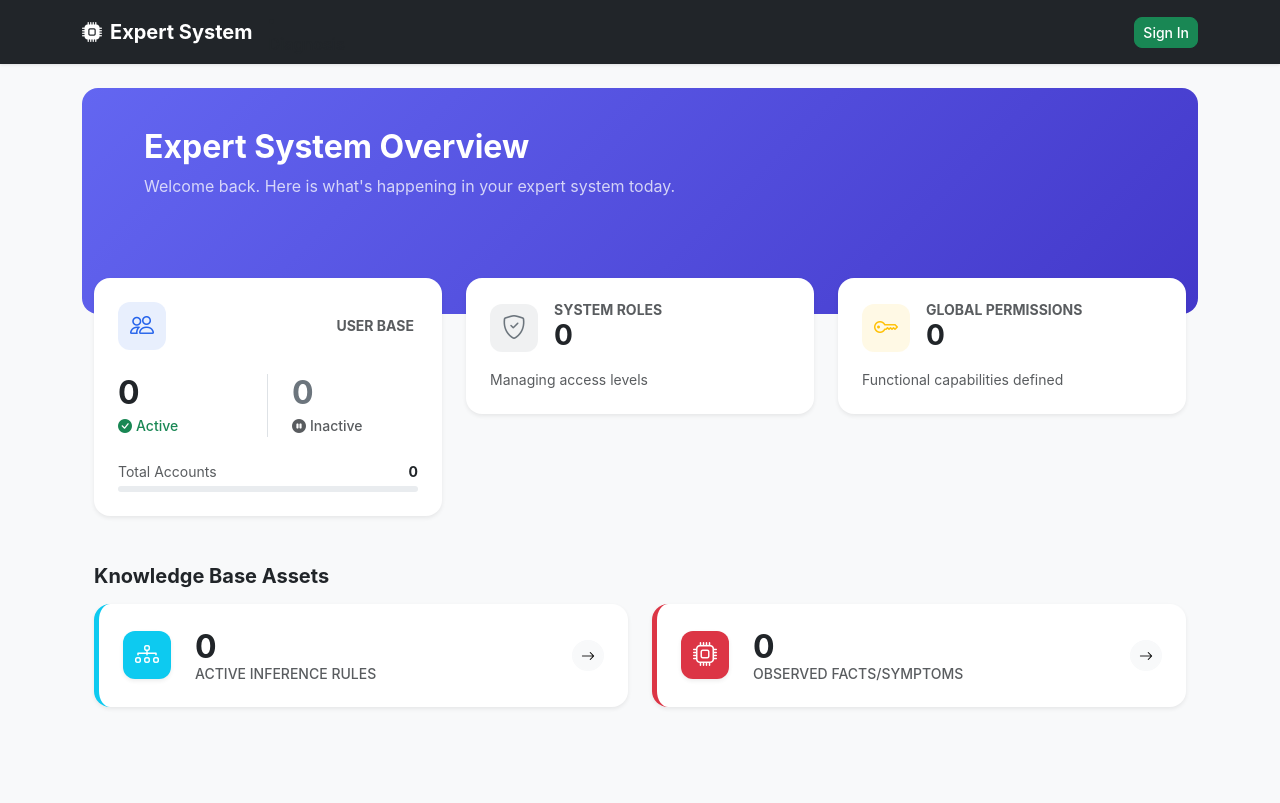
After one commit to Henglay699/Week4_5, a Flask app: page /dashboard/ in a window 1280 px wide. The commit adds this page. Run offline with Flask 3, Linux system fonts and the light colour scheme; data that the repository does not hold is empty.

Commit message:
AddDashBoard

```diff
--- a/app/__init__.py
+++ b/app/__init__.py
@@ -13,7 +13,7 @@ def create_app(config_class: type[Config] = Config):
     csrf.init_app(app)
     login_manager.init_app(app)
 
-    login_manager.login_view = "auth.login"
+    login_manager.login_view = "auth.login" # type: ignore
     login_manager.login_message = "Please login to access this page."
     login_manager.login_message_category = "warning"
 
@@ -29,6 +29,7 @@ def create_app(config_class: type[Config] = Config):
     from app.routes.fact_routes import fact_bp
     from app.routes.rule_routes import rule_bp
     from app.routes.diagnosis_routes import diag_bp
+    from app.routes.dashboard_routes import dashboard_bp
     app.register_blueprint(user_bp)
     app.register_blueprint(role_bp)
     app.register_blueprint(permission_bp)
@@ -36,13 +37,14 @@ def create_app(config_class: type[Config] = Config):
     app.register_blueprint(fact_bp)
     app.register_blueprint(rule_bp)
     app.register_blueprint(diag_bp)
+    app.register_blueprint(dashboard_bp)
 
 
     @app.route("/")
     def home():
         if current_user.is_authenticated:
             if current_user.has_role("Admin"):
-                return redirect(url_for("users.index"))
+                return redirect(url_for("dashboard.index"))
 
             elif current_user.has_role("Expert"):
                 return redirect(url_for("facts.index"))
--- a/app/routes/__init__.py
+++ b/app/routes/__init__.py
@@ -5,6 +5,7 @@ from .rule_routes import rule_bp
 from .fact_routes import fact_bp
 from .diagnosis_routes import diag_bp
 from .permission_routes import permission_bp
+from .dashboard_routes import dashboard_bp
 
 __all__=[
     "user_bp",
@@ -14,4 +15,5 @@ __all__=[
     "rule_bp",
     "fact_bp",
     "diag_bp",
+    "dashboard_bp"
 ]
--- a/app/routes/auth_routes.py
+++ b/app/routes/auth_routes.py
@@ -29,7 +29,7 @@ def login():
             login_user(user)
             if user.has_role("Admin"):
                 flash("Logged in Successgfully.","success")
-                return redirect(url_for("users.index"))
+                return redirect(url_for("dashboard.index"))
             elif user.has_role("Expert"):
                 flash("Logged in Successgfully.","success")
                 return redirect(url_for("rules.index"))
--- /dev/null
+++ b/app/routes/dashboard_routes.py
@@ -0,0 +1,32 @@
+
+from flask import Blueprint, render_template, redirect, url_for
+from flask_login import login_required
+from app.decorator_method.role_perm_decorator import role_required
+from app.services.user_service import UserService
+from app.services.role_service import RoleService
+from app.services.permission_service import PermissionService
+from app.services.rule_service import RuleService
+from app.services.fact_service import FactService
+
+
+dashboard_bp = Blueprint('dashboard', __name__, url_prefix='/dashboard')
+@login_required
+@role_required('Admin')
+@dashboard_bp.route('/')
+def index():
+    user_count = UserService.count_all_users()
+    user_inactive = UserService.count_inactive_users()
+    user_is_active = UserService.count_active_users()
+    role_count = RoleService.count_roles()
+    permission_count = PermissionService.count_permissions()
+    rule_count = RuleService.count_rules()
+    fact_count = FactService.count_facts()
+
+    return render_template('dashboard/dashboard.html',
+                            user_count=user_count,
+                            user_is_active=user_is_active,
+                            user_inactive=user_inactive,
+                            role_count=role_count,
+                            permission_count=permission_count,
+                            rule_count=rule_count,
+                            fact_count=fact_count)
--- a/app/services/fact_service.py
+++ b/app/services/fact_service.py
@@ -7,6 +7,10 @@ class FactService:
     @staticmethod
     def get_fact_all() -> List[Fact]:
         return Fact.query.order_by(Fact.id.asc()).all()
+
+    @staticmethod
+    def count_facts() -> int:
+        return Fact.query.count()
 
     @staticmethod
     def get_fact_by_id(rule_id: int) -> Optional[Fact]:
--- a/app/services/permission_service.py
+++ b/app/services/permission_service.py
@@ -7,6 +7,10 @@ class PermissionService:
     @staticmethod
     def get_permission_all() -> List[Permission]:
         return Permission.query.order_by(Permission.code.asc()).all()
+
+    @staticmethod
+    def count_permissions() -> int:
+        return Permission.query.count()
 
     @staticmethod
     def get_permission_by_id(permission_id: int) -> Optional[Permission]:
--- /dev/null
+++ b/app/templates/dashboard/dashboard.html
@@ -0,0 +1,168 @@
+{% extends "layouts/base.html" %}
+
+{% block content %}
+<style>
+    :root {
+        --dash-bg: #f8f9fa;
+        --card-radius: 16px;
+        --primary-gradient: linear-gradient(135deg, #6366f1 0%, #4338ca 100%);
+    }
+
+    body {
+        background-color: var(--dash-bg);
+    }
+
+    .stat-card {
+        border: none;
+        border-radius: var(--card-radius);
+        transition: transform 0.3s ease, box-shadow 0.3s ease;
+        overflow: hidden;
+    }
+
+    .stat-card:hover {
+        transform: translateY(-5px);
+        box-shadow: 0 10px 20px rgba(0, 0, 0, 0.05) !important;
+    }
+
+    .icon-box {
+        width: 48px;
+        height: 48px;
+        border-radius: 12px;
+        display: flex;
+        align-items: center;
+        justify-content: center;
+        font-size: 1.5rem;
+    }
+
+    .header-gradient {
+        background: var(--primary-gradient);
+        color: white;
+        padding: 40px 0 100px 50px;
+        margin-bottom: -60px;
+        border-radius: 16px;
+    }
+</style>
+
+<div class="header-gradient">
+    <div class="container">
+        <h2 class="fw-bold">Expert System Overview</h2>
+        <p class="opacity-75">Welcome back. Here is what's happening in your expert system today.</p>
+    </div>
+</div>
+
+<div class="container pb-5">
+    <div class="row g-4 mb-4">
+        <div class="col-xl-4 col-md-6">
+            <div class="card stat-card shadow-sm h-100">
+                <div class="card-body p-4">
+                    <div class="d-flex align-items-center justify-content-between mb-4">
+                        <div class="icon-box bg-primary bg-opacity-10 text-primary">
+                            <i class="bi bi-people"></i>
+                        </div>
+                        <div class="text-end">
+                            <h6 class="text-muted mb-0 text-uppercase px-1 small fw-bold">User Base</h6>
+                        </div>
+                    </div>
+
+                    <div class="row align-items-center">
+                        <div class="col-6 border-end">
+                            <h2 class="fw-bold mb-0">{{ user_is_active }}</h2>
+                            <span class="text-success small fw-medium">
+                                <i class="bi bi-check-circle-fill me-1"></i>Active
+                            </span>
+                        </div>
+                        <div class="col-6 ps-4">
+                            <h2 class="fw-bold mb-0 text-secondary">{{ user_inactive }}</h2>
+                            <span class="text-muted small fw-medium">
+                                <i class="bi bi-pause-circle-fill me-1"></i>Inactive
+                            </span>
+                        </div>
+                    </div>
+
+                    <div class="mt-4">
+                        <div class="d-flex justify-content-between small mb-1">
+                            <span class="text-muted">Total Accounts</span>
+                            <span class="fw-bold">{{ user_count }}</span>
+                        </div>
+                        <div class="progress" style="height: 6px; border-radius: 10px;">
+                            <div class="progress-bar bg-primary" role="progressbar"
+                                style="width: {{ (user_is_active / user_count * 100)|round if user_count > 0 else 0 }}%">
+                            </div>
+                        </div>
+                    </div>
+                </div>
+            </div>
+        </div>
+
+        <div class="col-xl-4 col-md-6">
+            <div class="card stat-card shadow-sm">
+                <div class="card-body p-4">
+                    <div class="d-flex align-items-center mb-3">
+                        <div class="icon-box bg-secondary bg-opacity-10 text-secondary me-3">
+                            <i class="bi bi-shield-check"></i>
+                        </div>
+                        <div>
+                            <h6 class="text-muted mb-0 text-uppercase small fw-bold">System Roles</h6>
+                            <h3 class="fw-bold mb-0">{{ role_count }}</h3>
+                        </div>
+                    </div>
+                    <p class="text-muted small mb-0 mt-2">Managing access levels</p>
+                </div>
+            </div>
+        </div>
+
+        <div class="col-xl-4 col-md-6">
+            <div class="card stat-card shadow-sm">
+                <div class="card-body p-4">
+                    <div class="d-flex align-items-center mb-3">
+                        <div class="icon-box bg-warning bg-opacity-10 text-warning me-3">
+                            <i class="bi bi-key"></i>
+                        </div>
+                        <div>
+                            <h6 class="text-muted mb-0 text-uppercase small fw-bold">Global Permissions</h6>
+                            <h3 class="fw-bold mb-0">{{ permission_count }}</h3>
+                        </div>
+                    </div>
+                    <p class="text-muted small mb-0 mt-2">Functional capabilities defined</p>
+                </div>
+            </div>
+        </div>
+    </div>
+
+    <h5 class="fw-bold mb-3 mt-5">Knowledge Base Assets</h5>
+
+    <div class="row g-4">
+        <div class="col-md-6">
+            <div class="card stat-card shadow-sm border-start border-info border-5">
+                <div class="card-body p-4 d-flex align-items-center">
+                    <div class="icon-box bg-info text-white me-4 shadow-sm">
+                        <i class="bi bi-diagram-3"></i>
+                    </div>
+                    <div>
+                        <h2 class="fw-bold mb-0">{{ rule_count }}</h2>
+                        <h6 class="text-muted text-uppercase small mb-0">Active Inference Rules</h6>
+                    </div>
+                    <a href="{{ url_for('rules.index') }}" class="ms-auto btn btn-light btn-sm rounded-circle"><i
+                            class="bi bi-arrow-right"></i></a>
+                </div>
+            </div>
+        </div>
+
+        <div class="col-md-6">
+            <div class="card stat-card shadow-sm border-start border-danger border-5">
+                <div class="card-body p-4 d-flex align-items-center">
+                    <div class="icon-box bg-danger text-white me-4 shadow-sm">
+                        <i class="bi bi-cpu"></i>
+                    </div>
+                    <div>
+                        <h2 class="fw-bold mb-0">{{ fact_count }}</h2>
+                        <h6 class="text-muted text-uppercase small mb-0">Observed Facts/Symptoms</h6>
+                    </div>
+                    <a href="{{ url_for('facts.index') }}" class="ms-auto btn btn-light btn-sm rounded-circle"><i
+                            class="bi bi-arrow-right"></i></a>
+                </div>
+            </div>
+        </div>
+    </div>
+</div>
+{% endblock %}
--- a/app/templates/layouts/base.html
+++ b/app/templates/layouts/base.html
@@ -19,15 +19,24 @@
 <body>
     <nav class="navbar navbar-expand-lg navbar-dark bg-dark sticky-top mb-4">
         <div class="container">
-            <a class="navbar-brand fw-bold d-flex align-items-center" href="{{ url_for('diagnosis.diagnose') }}">
-                <i class="bi bi-cpu-fill me-2"></i> Expert System
-            </a>
-            {% if current_user.is_authenticated%}
+            {% if current_user.is_authenticated %}
+                {% if current_user.has_role("Admin") or current_user.has_role('Expert')%}
+                    <a class="navbar-brand fw-bold d-flex align-items-center" href="{{ url_for('dashboard.index') }}">
+                        <i class="bi bi-cpu-fill me-2"></i> Expert System
+                    </a>
+                {% endif %}
+            {% else %}
+                <a class="navbar-brand fw-bold d-flex align-items-center" href="{{ url_for('diagnosis.diagnose') }}">
+                    <i class="bi bi-cpu-fill me-2"></i> Expert System
+                </a>
+            {% endif %}
+
+            {% if current_user.is_authenticated %}
             <div class="collapse navbar-collapse" id="navbarMain">
                 <ul class="navbar-nav me-auto">
                     {% if current_user.has_role('Admin') %}
                     <li class="nav-item">
-                        <a class="nav-link fw-semibold " href="#">Dashboard</a>
+                        <a class="nav-link fw-semibold {% if request.blueprint == 'dashboard' %}text-warning{% endif %}" href="{{ url_for('dashboard.index') }}">Dashboard</a>
                     </li>
                     <li class="nav-item dropdown">
                         <a class="nav-link dropdown-toggle fw-semibold {% if request.blueprint == 'users'
@@ -46,8 +55,8 @@
                                     {% if request.blueprint == 'rules' or request.blueprint == 'facts' %}text-warning{% endif %}"
                                      href="#" data-bs-toggle="dropdown">Knowledge Base</a>
                         <ul class="dropdown-menu shadow-sm">
-                            <li><a class="dropdown-item" href="{{ url_for('rules.index') }}"><i class="bi bi-key me-2"></i>Rules</a></li>
-                            <li><a class="dropdown-item" href="{{ url_for('facts.index') }}"><i class="bi bi-key me-2"></i>Facts</a></li>
+                            <li><a class="dropdown-item" href="{{ url_for('rules.index') }}"><i class="bi bi-journal-text me-2"></i>Rules</a></li>
+                            <li><a class="dropdown-item" href="{{ url_for('facts.index') }}"><i class="bi bi-lightbulb me-2"></i>Facts</a></li>
                         </ul>
                     </li>
                     {% endif %}
```
Also changed, not shown: app/models/associations.py (+0 -12 lines), app/models/user.py (+2 -10 lines), app/services/role_service.py (+6 -2 lines), app/services/rule_service.py (+6 -2 lines), app/services/user_service.py (+13 -13 lines).
